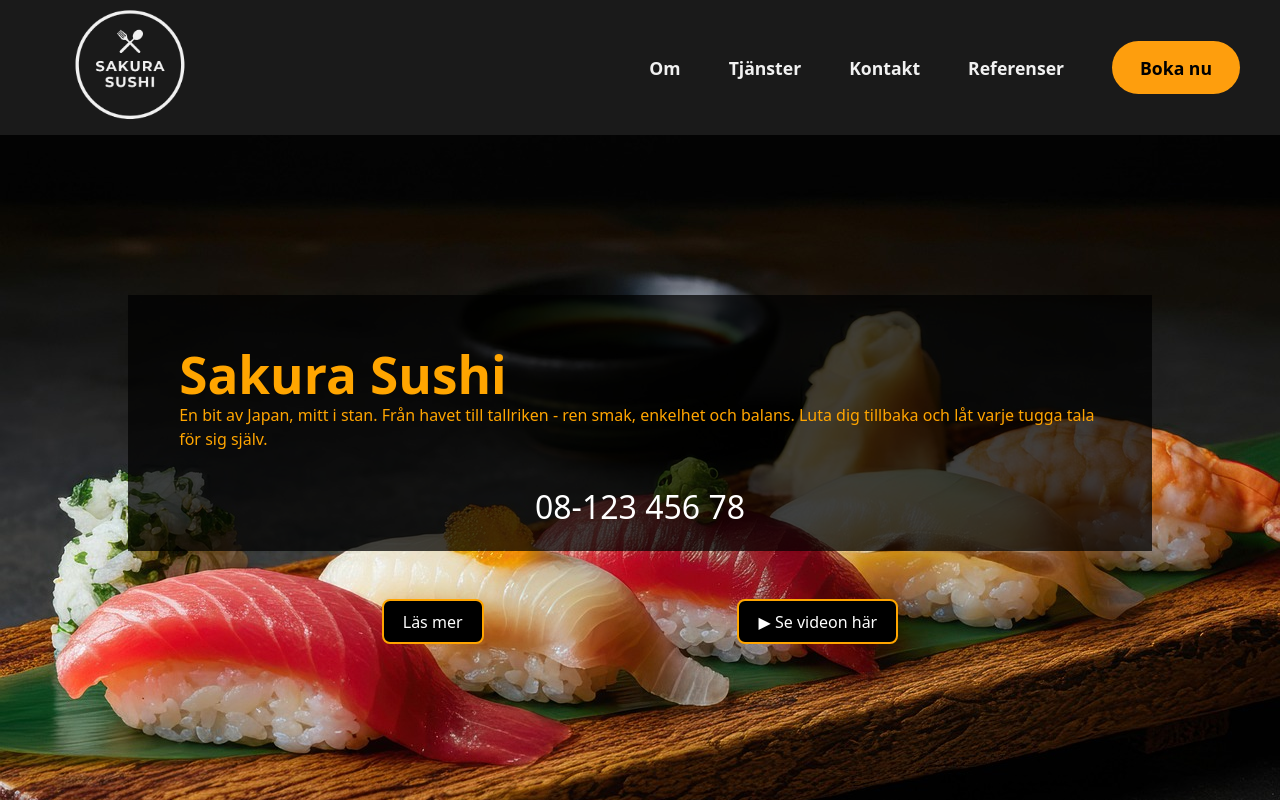
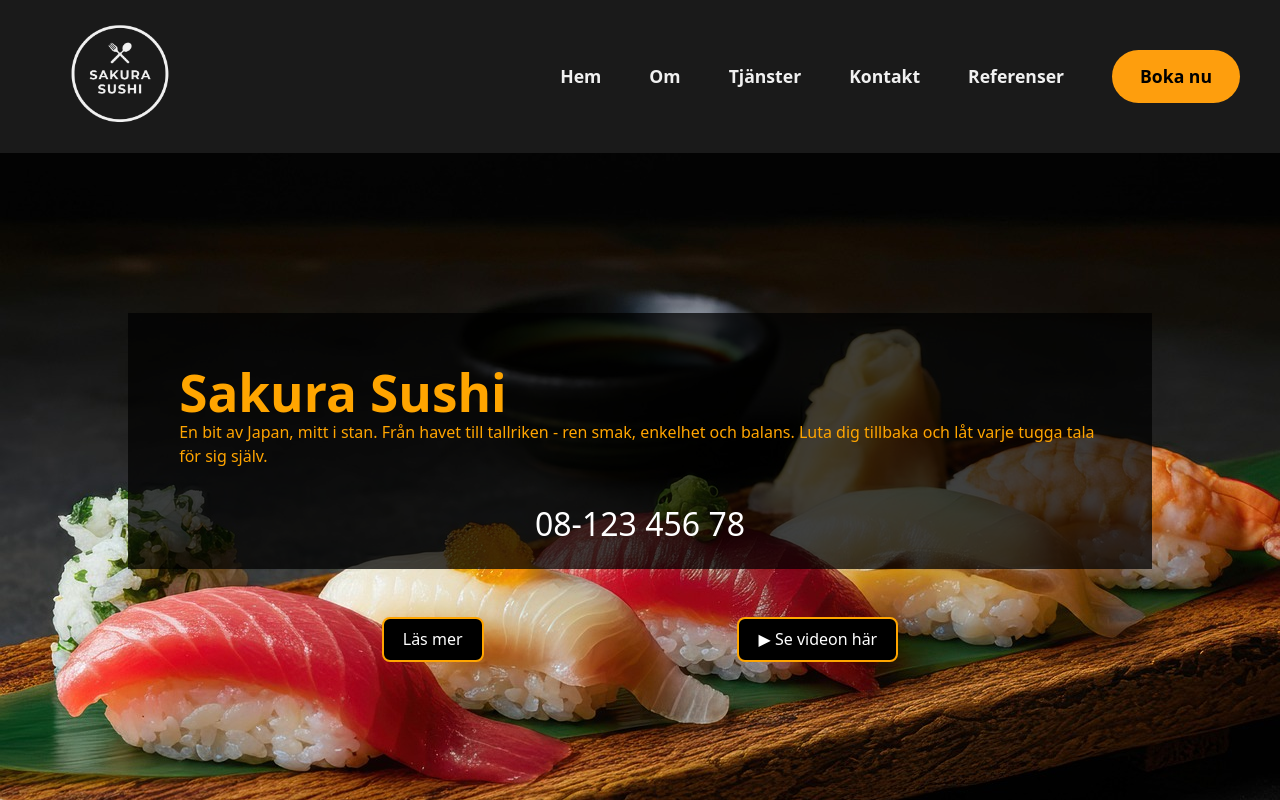
Before and after one commit to EMELIEAXI/Restaurang.React, a React (Vite) app in the folder RestaurangReact/: page / in a window 1280 px wide. Shown: the top 800 px of the page. Built offline with nearby package versions, Linux system fonts and the light colour scheme.

Commit message:
Fixat design och länkning på navbar

```diff
--- a/RestaurangReact/src/components/About.jsx
+++ b/RestaurangReact/src/components/About.jsx
@@ -8,7 +8,7 @@ import styles2 from "../styling/header.module.css";
 
 export default function About() {
   return (
-    <section className={styles["about"]}>
+    <section id ="about" className={styles["about"]}>
         <img src="src/assets/food-3581341_1280.jpg" alt="Sushi" id="sushi-img" />
         <div className={styles["text"]}>
         <PageTitle title="En plats för sushiälskare – och nyfikna" />
--- a/RestaurangReact/src/components/Contact.jsx
+++ b/RestaurangReact/src/components/Contact.jsx
@@ -4,7 +4,7 @@ import styles2 from "../styling/header.module.css";
 
 export default function Contact() {
   return (
-    <div className={styles["contact-container"]}>
+    <div id="contact" className={styles["contact-container"]}>
       <div className={styles["Contact"]}>
         <PageTitle title="Kontakta oss gärna" />
 
--- /dev/null
+++ b/RestaurangReact/src/components/HeaderMenuItem.jsx
@@ -0,0 +1,13 @@
+import React from "react";
+
+const HeaderMenuItem =({ text, href }) => {
+    return (
+        <li>
+            <a className="headeranchor" href={href}>
+                {text}
+            </a>
+        </li>
+    );
+};
+
+export default HeaderMenuItem;
--- a/RestaurangReact/src/components/Navbar.jsx
+++ b/RestaurangReact/src/components/Navbar.jsx
@@ -1,6 +1,8 @@
 import React, { useState } from "react";
 import Logo from "../Assets/logo.png";
 import { HiOutlineBars3 } from "react-icons/hi2";
+import HeaderMenuItem from "./HeaderMenuItem";
+import "../Styling/Navbar.css";
 
 import Box from "@mui/material/Box";
 import Drawer from "@mui/material/Drawer";
@@ -17,32 +19,31 @@ import RoomServiceIcon from "@mui/icons-material/RoomService";
 import PhoneRoundedIcon from "@mui/icons-material/PhoneRounded";
 import CommentRoundedIcon from "@mui/icons-material/CommentRounded";
 
-import "../Styling/Navbar.css";
-
 const Navbar = () => {
   const [openMenu, setOpenMenu] = useState(false);
 
   const menuOptions = [
-    { text: "Hem", icon: <HomeIcon /> },
-    { text: "Om", icon: <InfoIcon /> },
-    { text: "Tjänster", icon: <RoomServiceIcon /> },
-    { text: "Kontakt", icon: <PhoneRoundedIcon /> },
-    { text: "Referenser", icon: <CommentRoundedIcon /> },
+    { text: "Hem", icon: <HomeIcon />, href: "#navbar" },
+    { text: "Om", icon: <InfoIcon />, href: "#about" },
+    { text: "Tjänster", icon: <RoomServiceIcon />, href: "#work" },
+    { text: "Kontakt", icon: <PhoneRoundedIcon />, href: "#contact" },
+    { text: "Referenser", icon: <CommentRoundedIcon />, href: "#testimonials" },
   ];
 
   return (
     <nav id="navbar">
       <div className="nav-logo-container">
-        <a href="#home"><img src={Logo} alt="Restaurang Logo" /></a>
+        <a href="#home">
+          <img src={Logo} alt="Restaurang Logo" />
+        </a>
       </div>
 
-      <div className="navbar-links-container">
-        <a href="#about">Om</a>
-        <a href="#services">Tjänster</a>
-        <a href="#kontakt">Kontakt</a>
-        <a href="#testimonials">Referenser</a>
+      <ul className="navbar-links-container">
+        {menuOptions.map((item) => (
+          <HeaderMenuItem key={item.text} text={item.text} href={item.href} />
+        ))}
         <button className="primary-button">Boka nu</button>
-      </div>
+      </ul>
 
       <div className="navbar-menu-container">
         <HiOutlineBars3 onClick={() => setOpenMenu(true)} />
@@ -58,7 +59,7 @@ const Navbar = () => {
           <List>
             {menuOptions.map((item) => (
               <ListItem key={item.text} disablePadding>
-                <ListItemButton>
+                <ListItemButton component="a" href={item.href}>
                   <ListItemIcon>{item.icon}</ListItemIcon>
                   <ListItemText primary={item.text} />
                 </ListItemButton>
--- a/RestaurangReact/src/components/Testimonials.jsx
+++ b/RestaurangReact/src/components/Testimonials.jsx
@@ -18,7 +18,7 @@ export default function Testimonials() {
   };
 
   return (
-      <section className="testimonials-section">
+      <section id ="testimonials" className="testimonials-section">
         <PageTitle title="Vad våra gäster säger"/>
         <PageCaption caption="Små stories från kunder som redan upptäckt våra rätter." />
 
--- a/RestaurangReact/src/components/Work.jsx
+++ b/RestaurangReact/src/components/Work.jsx
@@ -7,7 +7,7 @@ export default function Work() {
   return (
 
     <div className={styles["spacer-100"]}>
-        <section className={styles["work"]}>
+        <section id="work" className={styles["work"]}>
         <PageTitle title="Hur fungerar våra tjänster?" />
         <PageCaption caption="Vi strävar efter att erbjuda en unik och minnesvärd matupplevelse genom vår passion för kvalitet och kreativitet." />
 
--- a/RestaurangReact/src/index.css
+++ b/RestaurangReact/src/index.css
@@ -17,6 +17,10 @@
   margin: 0;
   padding: 0;
   box-sizing: border-box;
+}
+
+html {
+  scroll-behavior: smooth;
 }
 
 a {
--- a/RestaurangReact/src/styling/Navbar.css
+++ b/RestaurangReact/src/styling/Navbar.css
@@ -4,24 +4,48 @@ nav {
   justify-content: space-between;
   width: 100%;
   background: #1a1a1a;
-  padding: 0 2.5rem;
+  padding: 1rem 2.5rem;
 }
 .nav-logo-container {
     max-width: 100px;
 }
 .nav-logo-container img {
-    max-width: 180px;
+    max-width: 100px;
     height: auto;
 }
-.navbar-menu-container {
-  display: none;
+.navbar-links-container {
+  display: flex;
+  align-items: center;
+  list-style: none;
+  margin: 0;
+  padding: 0;
+}
+.navbar-links-container li {
+  margin-right: 3rem;
 }
 .navbar-links-container a {
-  margin-right: 3rem;
   text-decoration: none;
   color: #f1f1f1;
   font-size: 1.1rem;
   font-weight: 600;
+  position: relative;
+  transition: color 0.3s ease;
+}
+.navbar-links-container a::after {
+  content: "";
+  position: absolute;
+  width: 0;
+  height: 2px;
+  left: 2px;
+  bottom: -4px;
+  background-color: #fe9e0d;
+  transition: width 0.3s ease;
+}
+.navbar-links-container a:hover {
+  color: #fe9e0d;
+}
+.navbar-links-container a:hover::after {
+  width: 100%;
 }
 .primary-button {
   padding: 0.9rem 1.75rem;
@@ -33,20 +57,27 @@ nav {
   font-weight: 600;
   transition: 0.2s;
 }
-.navbar-cart-icon {
-  font-size: 1.15rem;
-}
 .primary-button:hover {
   background-color: #c77d0e;
+}
+.navbar-links-container {
+  display: none;
+}
+.navbar-menu-container {
+  display: block;
 }
 .navbar-menu-container svg {
   font-size: 1.5rem;
   cursor: pointer;
 }
-
-@media (max-width: 48rem) {
-
+@media (min-width: 64rem) {
+  .nav-logo-container img {
+      max-width: 160px;
+  }
+  .navbar-links-container {
+    display: flex;
+  }
+  .navbar-menu-container {
+    display: none;
+  }
 }
-@media (max-width: 64rem) {
-
-}
```
